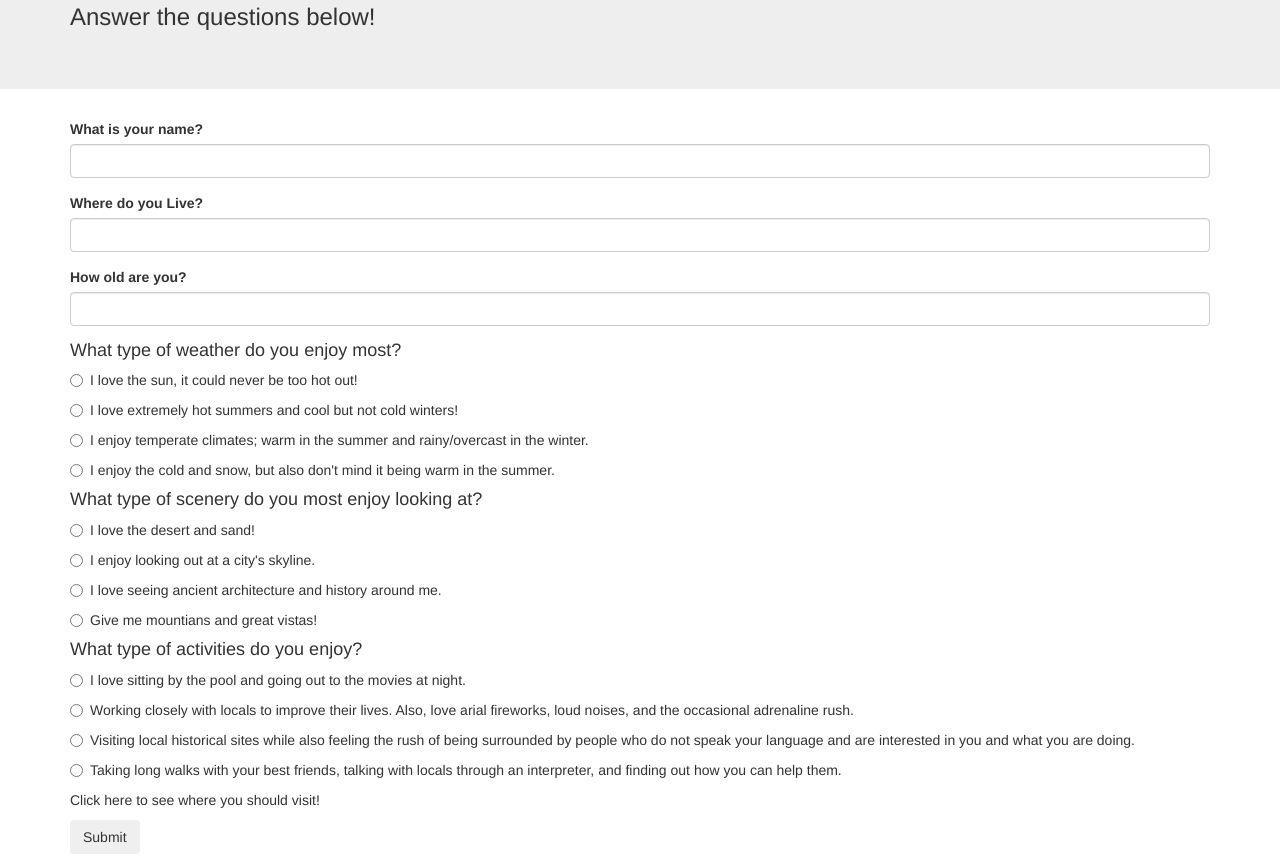
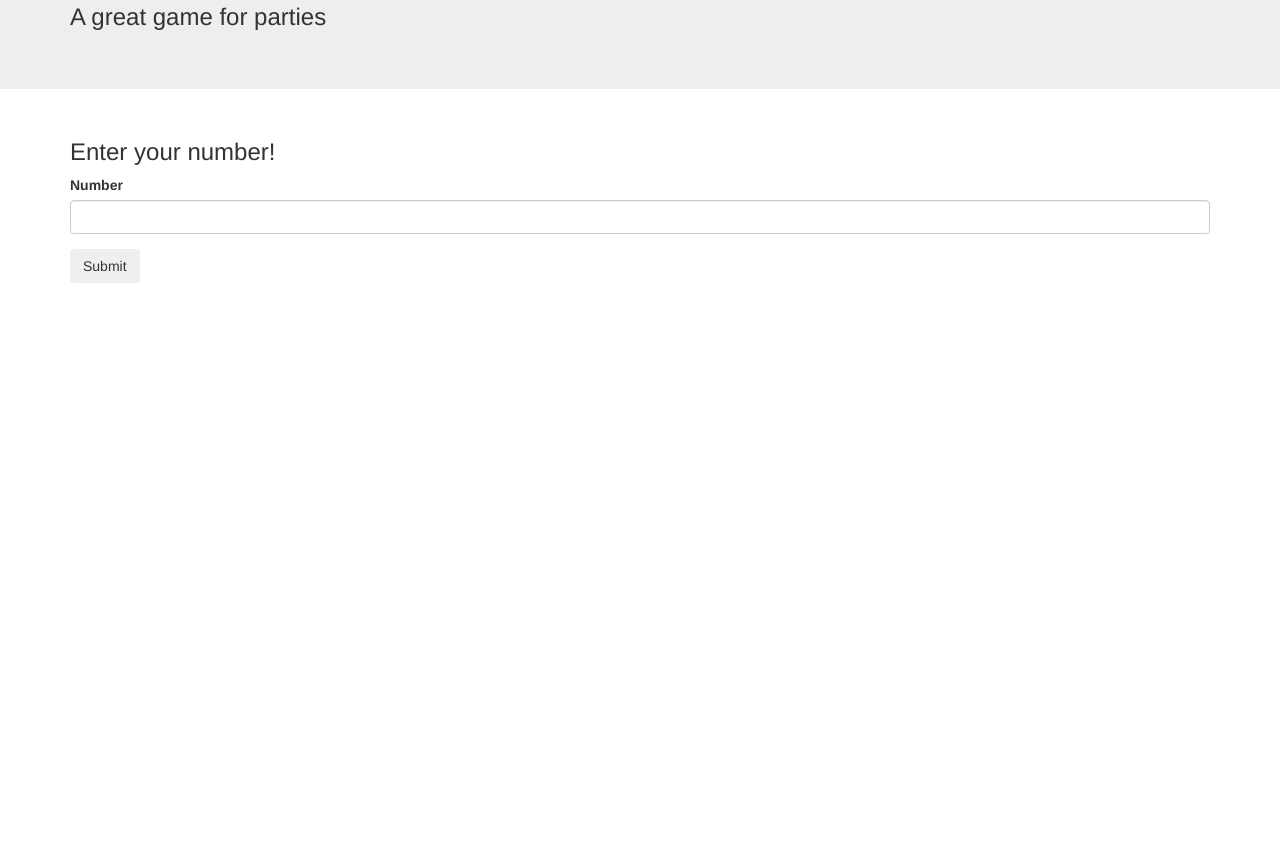
Before and after one commit to krause197/pingPong-Project, a plain HTML site: page index.html in a window 1280 px wide. Shown: the part 236-1100 px from the top of the page. After the commit the page ends 800 px from the top, so only its background shows below. Drawn offline with Linux system fonts and the light colour scheme.

Commit message:
create initial HTML for form, input, and return.  Also, create inital css for return

```diff
--- a/css/styles.css
+++ b/css/styles.css
@@ -1,24 +1,3 @@
-#locationResult {
+#return {
   display: none;
-  margin-top: 20px;
 }
-
-#kuwait-img {
-  display: none;
-  max-width: 100%;
-}
-
-#baghdad-img {
-  display: none;
-  max-width: 100%;
-}
-
-#erbil-img {
-  display: none;
-  max-width: 100%;
-}
-
-#afganistan-img {
-  display: none;
-  max-width: 100%;
-}
--- a/index.html
+++ b/index.html
@@ -1,7 +1,7 @@
 <!DOCTYPE html>
 <html>
   <head>
-    <title>Vacation Suggester</title>
+    <title>Ping Pong Number Game</title>
     <link href="css/bootstrap.css" rel="stylesheet" type="text/css">
     <link href="css/styles.css" rel="stylesheet" type="text/css">
     <script src="js/jquery-1.12.4.js"></script>
@@ -10,111 +10,29 @@
   <body>
     <div class="jumbotron">
       <div class="container">
-        <h1>Vacation Suggester</h1>
+        <h1>Ping Pong Number Game</h1>
         <img src="" alt= "" class="img">
-        <h2>Where should you go on vacation?</h2>
-        <h3>Answer the questions below!</h3>
+        <h2>Enter a number and see what comes back!</h2>
+        <h3>A great game for parties</h3>
       </div>
     </div>
 
-      <div class="container">
-        <form id="questionare">
+    <div class="container">
+      <h3>Enter your number!</h3>
+      <div id="number">
+        <form>
           <div class="form-group">
-            <label for="name">What is your name?</label>
-            <input id="name" class="form-control" type="text">
+            <label for="numberInput">Number</label>
+            <input id="numberInput" class="form-control" type="text">
           </div>
-          <div class="form-group">
-            <label for="home">Where do you Live?</label>
-            <input id="home" class="form-control" type="text">
-          </div>
-          <div class="form-group">
-            <label for="age">How old are you?</label>
-            <input id="age" class="form-control" type="number">
-          </div>
-          <div id="Weather">
-            <h4>What type of weather do you enjoy most?</h4>
-            <div class="radio">
-              <label>
-                <input type="radio" name="weather" value="1">
-                I love the sun, it could never be too hot out!
-              </label>
-            <div class="radio">
-              <label>
-                <input type="radio" name="weather" value="2">
-                I love extremely hot summers and cool but not cold winters!
-              </label>
-            <div class="radio">
-              <label>
-                <input type="radio" name="weather" value="3">
-                I enjoy temperate climates; warm in the summer and rainy/overcast in the winter.
-              </label>
-            <div class="radio">
-              <label>
-                <input type="radio" name="weather" value="4">
-                I enjoy the cold and snow, but also don't mind it being warm in the summer.
-              </label>
-          </div>
-
-          <div id="scenery">
-            <h4>What type of scenery do you most enjoy looking at?</h4>
-            <div class="radio">
-              <label>
-                <input type="radio" name="scenery" value="1">
-                I love the desert and sand!
-              </label>
-            <div class="radio">
-              <label>
-                <input type="radio" name="scenery" value="2">
-                I enjoy looking out at a city's skyline.
-              </label>
-            <div class="radio">
-              <label>
-                <input type="radio" name="scenery" value="3">
-                I love seeing ancient architecture and history around me.
-              </label>
-            <div class="radio">
-              <label>
-                <input type="radio" name="scenery" value="4">
-                Give me mountians and great vistas!
-              </label>
-          </div>
-
-          <div id="activites">
-            <h4>What type of activities do you enjoy?</h4>
-            <div class="radio">
-              <label>
-                <input type="radio" name="activities" value="1">
-                I love sitting by the pool and going out to the movies at night.
-              </label>
-            <div class="radio">
-              <label>
-                <input type="radio" name="activities" value="2">
-                Working closely with locals to improve their lives.  Also, love arial fireworks, loud noises, and the occasional adrenaline rush.
-              </label>
-            <div class="radio">
-              <label>
-                <input type="radio" name="activities" value="3">
-                Visiting local historical sites while also feeling the rush of being surrounded by people who do not speak your language and are interested in you and what you are doing.
-              </label>
-            <div class="radio">
-              <label>
-                <input type="radio" name="activities" value="4">
-                Taking long walks with your best friends, talking with locals through an interpreter, and finding out how you can help them.
-              </label>
-          </div>
-
-        <p>Click here to see where you should visit!</p>
           <button type="submit" class="btn">Submit</button>
         </form>
-        <div id="locationResult">
-          <p><span class = "name"></span>, you should spend a year in lovely <span class = "location"></span>. A U.S. Army or U.S. Marine Corps recruiter from <span class = "home"></span> will contact you soon about booking this exciting and life changing adventure!!!</p>
+
+        <div id="return">
+          <p>Here are your numbers!<span class="returnArray"</span></p>
         </div>
+      </div>
 
-        <img src="img/kuwait.jpg" id="kuwait-img" alt="images" />
-        <img src="img/baghdad.jpg" id="baghdad-img" alt="images" />
-        <img src="img/erbil.jpg" id="erbil-img" alt="images" />
-        <img src="img/afganistan.jpg" id="afganistan-img" alt="images" />
-
-      </div>
+    </div>
   </body>
 </html>
```
Also changed, not shown: 2 other files.
